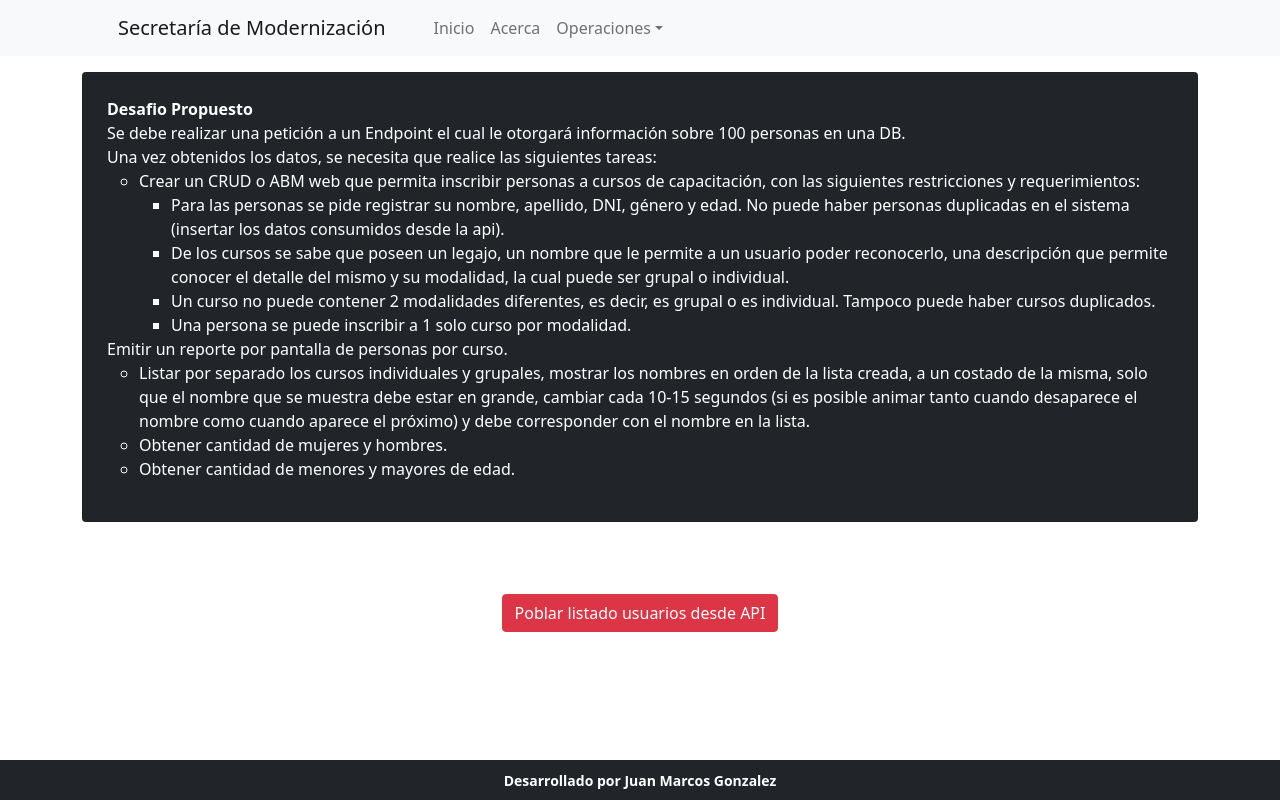
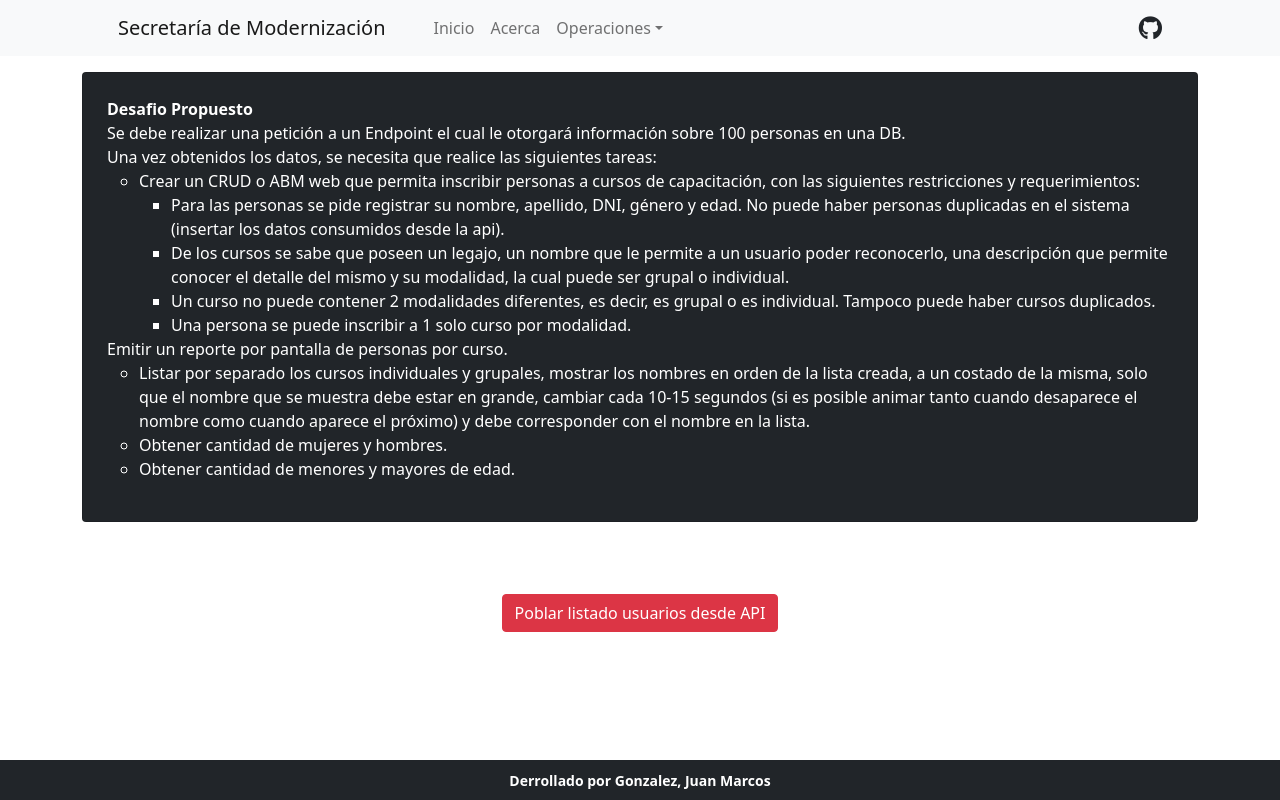
Before and after one commit to jmarcosg/desafioMuniNQN, a PHP site: page /vista/home/index.php in a window 1280 px wide. Run offline with PHP 8.4, Linux system fonts and the light colour scheme; some libraries are stand-ins or nearby versions.

Commit message:
Mejora de footer y header

```diff
--- a/vista/estructura/footer.php
+++ b/vista/estructura/footer.php
@@ -1,7 +1,7 @@
 <!-- Pie redirect index php htdocs -->
 <footer class="bg-dark mt-auto">
     <div class="text-center text-white py-2">
-        <a class="text-white" href="https://github.com/jmarcosg/desafioMuniNQN">Desarrollado por Juan Marcos Gonzalez</a>
+        <a class="text-white" href="https://github.com/jmarcosg/desafioMuniNQN">Derrollado por Gonzalez, Juan Marcos</a>
     </div>
 </footer>
 
--- a/vista/estructura/header.php
+++ b/vista/estructura/header.php
@@ -42,11 +42,14 @@ include_once '../../configuracion.php';
                             <li>
                                 <hr class="dropdown-divider" />
                             </li>
-                            <li><a class="dropdown-item" href="#">Listar Cursos</a></li>
+                            <li><a class="dropdown-item" href="../admin/administrarCursos.php">Listar Cursos</a></li>
                             <li><a class="dropdown-item" href="../admin/administrarUsuarios.php">Listar Usuarios</a></li>
                         </ul>
                     </li>
                 </ul>
+                <div class="navbar-nav ms-auto">
+                    <a class="text-dark fs-4" href="https://github.com/jmarcosg/desafioMuniNQN"><i class="fab fa-github"></i></a>
+                </div>
             </div>
         </div>
     </nav>
```
